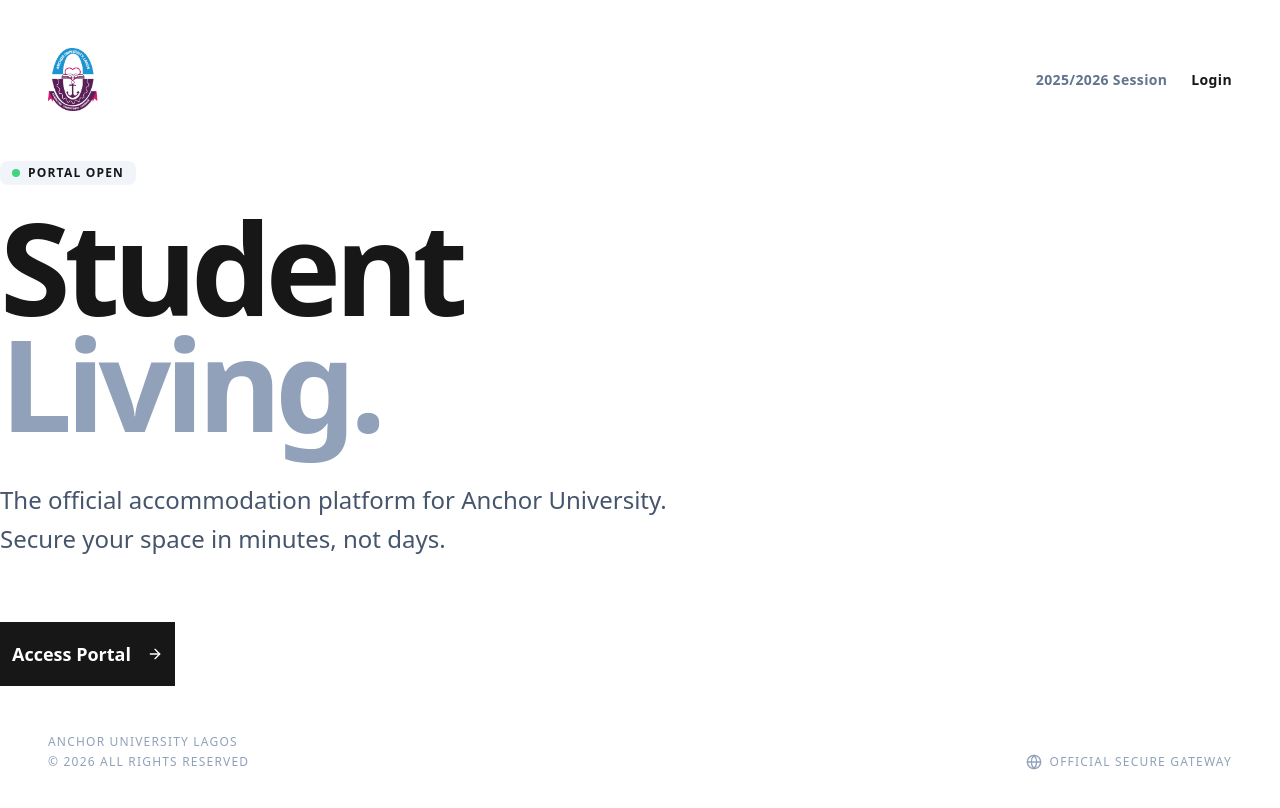
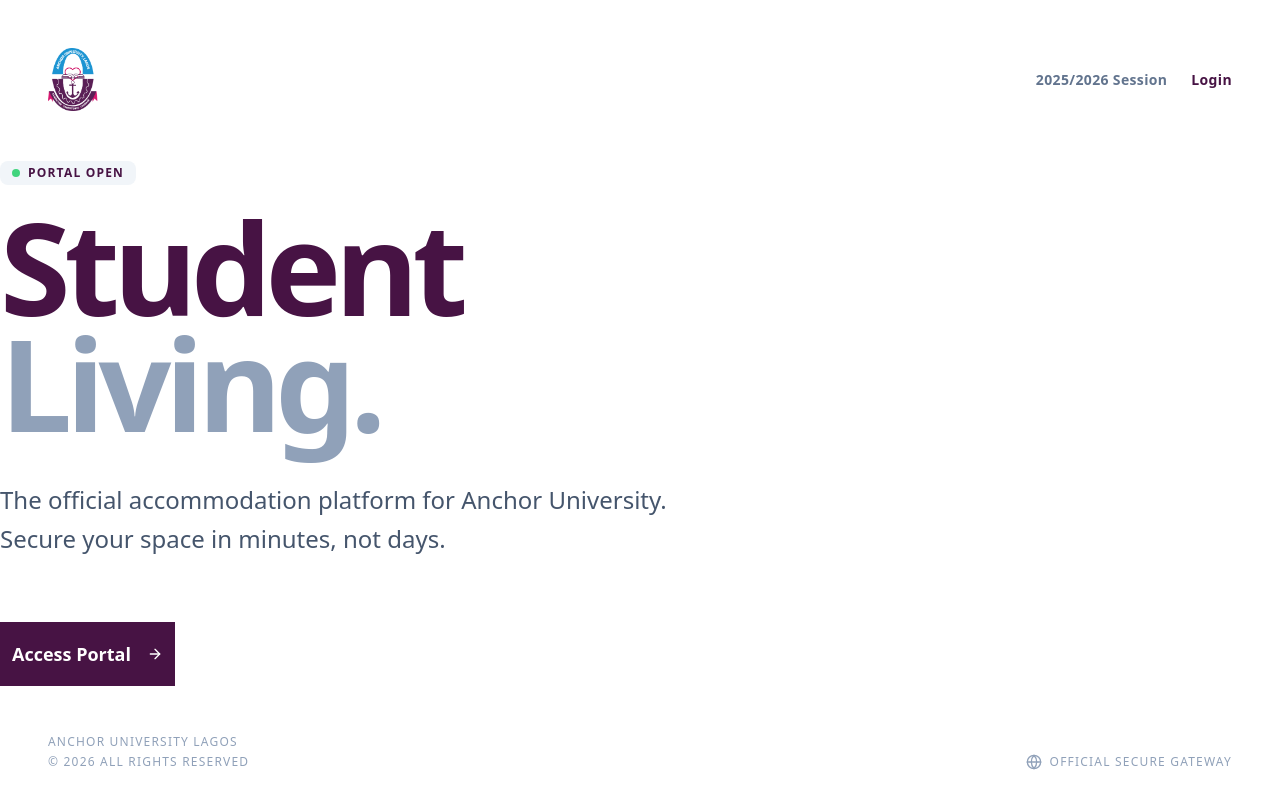
Before and after one commit to aul-developers/aul-accomodation, a Next.js app: page / in a window 1280 px wide. Shown: the top 808 px of the page. Built offline with nearby package versions, Linux system fonts and the light colour scheme.

Commit message:
fix: restore official purple brand color #471344
- Updated primary color to official brand purple #471344
- Changed all color variables from blue to purple
- Restored correct default color scheme throughout application

```diff
--- a/app/globals.css
+++ b/app/globals.css
@@ -66,18 +66,18 @@
   --popover: oklch(1 0 0);
   --popover-foreground: oklch(0.145 0 0);
 
-  /* Deep Anchor Royal Brand - Strict 2-Tone */
-  --primary: oklch(0.205 0 0); /* User Requested Deep Plum */
-  --primary-foreground: oklch(0.985 0 0);
+  /* Deep Anchor Purple Brand - Official Color */
+  --primary: #471344; /* Official Brand Purple */
+  --primary-foreground: #ffffff;
 
   --secondary: oklch(0.97 0 0); /* Slate 100 - Neutral Secondary */
-  --secondary-foreground: oklch(0.205 0 0);
+  --secondary-foreground: #471344;
 
   --muted: oklch(0.97 0 0); /* Slate 200 */
   --muted-foreground: oklch(0.556 0 0); /* Slate 500 */
 
   --accent: oklch(0.97 0 0); /* Slate 50 */
-  --accent-foreground: oklch(0.205 0 0);
+  --accent-foreground: #471344;
 
   --destructive: oklch(0.577 0.245 27.325);
   --destructive-foreground: #ffffff;
@@ -106,13 +106,13 @@
 
   --sidebar-foreground: oklch(0.145 0 0);
 
-  --sidebar-primary: oklch(0.205 0 0);
+  --sidebar-primary: #471344;
 
-  --sidebar-primary-foreground: oklch(0.985 0 0);
+  --sidebar-primary-foreground: #ffffff;
 
   --sidebar-accent: oklch(0.97 0 0);
 
-  --sidebar-accent-foreground: oklch(0.205 0 0);
+  --sidebar-accent-foreground: #471344;
 
   --sidebar-border: oklch(0.922 0 0);
 
```
